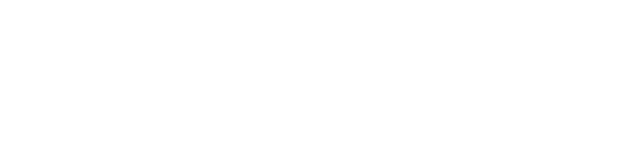
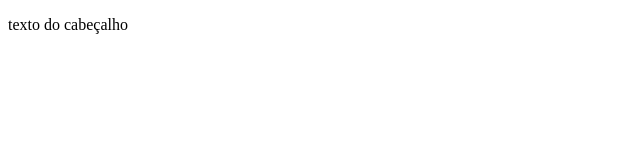
Before and after one commit to PablloDantas/WildBeast, a plain HTML site: page index.html in a window 1280 px wide. Shown: the whole page, without its empty margins (0-640 px from the left). Drawn offline with Linux system fonts and the light colour scheme.

Commit message:
feat: texto do cabeçalho

```diff
--- a/index.html
+++ b/index.html
@@ -15,7 +15,7 @@
 
 <body>
     <header>
-
+        <p>texto do cabeçalho</p>
     </header>
     <main>
 
```
